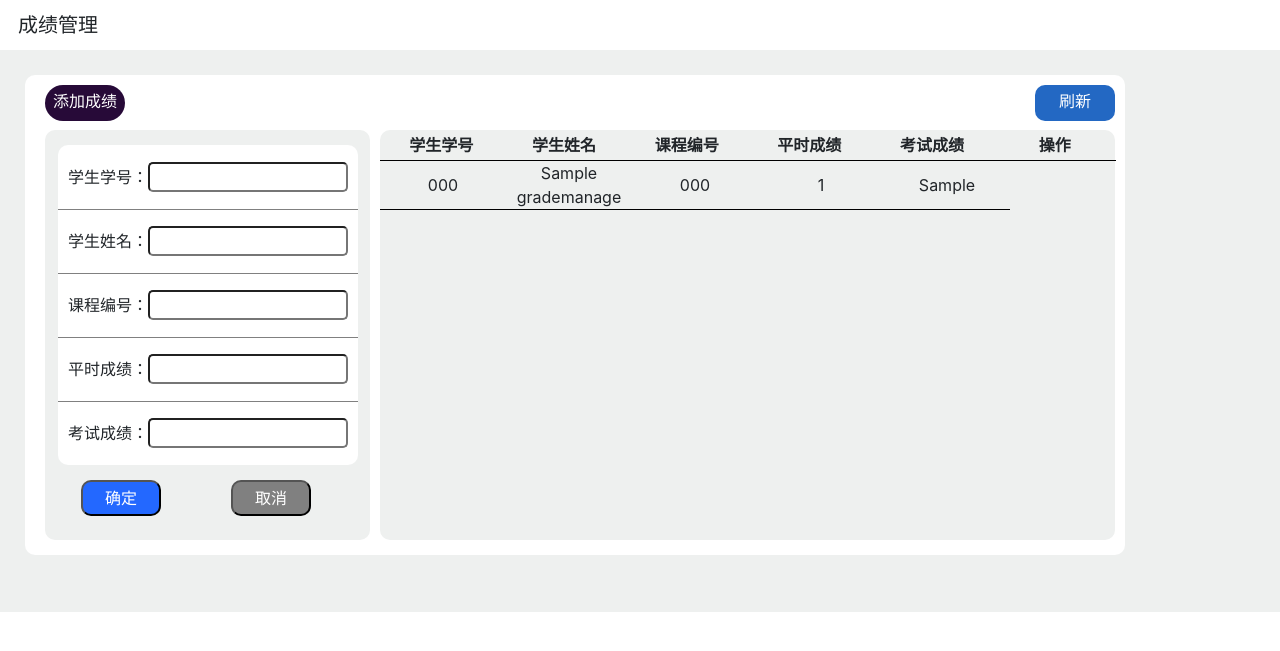
After one commit to zou9229/teach, a Django app: page /grade/ in a window 1280 px wide. The commit adds this page. Shown: the top 651 px of the page. Run offline with Django 3.2, Linux system fonts and the light colour scheme; tables that the repository leaves empty hold one stand-in row (values such as "Sample post"); some libraries are stand-ins or nearby versions.

Commit message:
注册登录，成绩课程添加，主键外键关联

```diff
--- a/教师教学管理系统/static/css/manage.css
+++ b/教师教学管理系统/static/css/manage.css
@@ -1,7 +1,4 @@
-.lie{
-	width: 106px;
-	height: 30px;
-}
+
 /*#table{
 	border-collapse: collapse;
 	border-spacing: 0;
--- a/教师教学管理系统/static/css/page10.css
+++ b/教师教学管理系统/static/css/page10.css
@@ -3,6 +3,10 @@
 	margin : 0px;
 	/*设置内边距：给一个值，设置上下左右*/
 	padding : 0px;
+}
+.lie{
+	width: 126px;
+	height: 30px;
 }
 .top{
 	width: 100%;
@@ -88,8 +92,8 @@
 }
 .srk{
 	width: 200px;
-	height: 20px;
-	border-radius: 10px;
+	height: 30px;
+	border-radius: 5px;
 }
 .srke{
 	height: 90px;
@@ -119,3 +123,11 @@
 	left: 186px;
 	background: rgb(128,128,128);
 }
+.midleftmid{
+	position: absolute;
+	margin-top: -475px;
+	margin-left: 150px;
+	width: 390px;
+	height: 45px;
+	background: white;
+}
--- a/教师教学管理系统/static/js/s.js
+++ b/教师教学管理系统/static/js/s.js
@@ -2,8 +2,10 @@ function regist(){
 //	window.alert("beidianji")
 	$("#register").fadeIn(1000)
 	$("#show").fadeIn(1000)
+	$("#error").fadeIn(0)
 }
 function close1(){
 	$("#register").fadeOut(1000)
 	$("#show").fadeOut(1000)
+	$("#error").fadeOut(1000)
 }
--- a/教师教学管理系统/教学管理/models.py
+++ b/教师教学管理系统/教学管理/models.py
@@ -2,8 +2,8 @@ from django.db import models
 
 # Create your models here.
 
-class grademanage(models.Model):
-    classnumber = models.CharField(max_length=10,unique=True)
+class classmanage(models.Model):
+    classnumber = models.CharField(max_length=10,primary_key=True)
     classname = models.CharField(max_length=10,unique=True)
     classteacher = models.CharField(max_length=5)
     classgrade = models.IntegerField(max_length=3)
@@ -11,4 +11,37 @@ class grademanage(models.Model):
     classintroduce = models.CharField(max_length=60)
 
     def __str__(self):
-        return 'grademanage : %s' % self.classname
+        return 'classmanage : %s' % self.classname
+        pass
+
+
+class grademanage(models.Model):
+	stunumber = models.CharField(max_length=10)
+	stuname = models.CharField(max_length=10)
+	classnumber = models.CharField(max_length=20)
+	classnumber = models.ForeignKey(classmanage,on_delete=models.CASCADE)
+	normalgrade = models.IntegerField(max_length=3)
+	testgrade = models.CharField(max_length=3)
+
+	class Meta:
+		unique_together = ("stunumber", "classnumber")
+
+	def __str__(self):
+		return 'grademanage : %s' % self.stuname
+		pass
+
+class users(models.Model):
+	SEX = (
+		('male','男'),
+		('feamale','女')
+		)
+	username = models.CharField(max_length=10)
+	password = models.CharField(max_length=128)
+	sex = models.CharField(max_length=8,choices=SEX)
+	age = models.IntegerField(max_length=18)
+	create = models.DateTimeField(auto_now_add=True)
+	login = models.DateTimeField(auto_now=True)
+
+	def __str__(self):
+		return 'user : %s' % self.username
+		pass
--- /dev/null
+++ b/教师教学管理系统/教学管理/templates/grade.html
@@ -0,0 +1,53 @@
+{% extends "manage.html" %}
+
+{% block top %}
+    <center>成绩管理</center>
+{% endblock %}
+
+{% block midleft %}
+    <form name="input" id="classman" action="/grade/" method="post" >
+        {% csrf_token %}
+        <tr height="35px"><td><center>学生学号：<input class="srk" type="text" name="stunumber"/></center></td></tr>
+        <tr height="35px"><td><center>学生姓名：<input class="srk" type="text" name="stuname"/></center></td></tr>
+        <tr height="35px"><td><center>课程编号：<input class="srk" type="text" name="classnumber"/></center></td></tr>
+        <tr height="35px"><td><center>平时成绩：<input class="srk" type="text" name="normalgrade"/></center></td></tr>
+        <tr height="35px"><td><center>考试成绩：<input class="srk" type="text" name="testgrade"/></center></td></tr>
+        <input class="ok" style="color: white;" type="submit" value="确定">
+        <button class="cancel" style="color: white;" type="reset" value="Reset">取消</button>
+    </form>
+{% endblock %}
+
+{% block midrightop %}
+    <th class="lie"><center>学生学号</center></th>
+    <th class="lie"><center>学生姓名</center></th>
+    <th class="lie"><center>课程编号</center></th>
+    <th class="lie"><center>平时成绩</center></th>
+    <th class="lie"><center>考试成绩</center></th>
+    <th class="lie"><center>操作</center></th>
+{% endblock %}
+
+{% block midrightdown %}
+    {% for r in tr %}
+    <tr style="border-bottom:1px solid black;">
+        <td class="lie"><center>{{ r.stunumber }}</center></td>
+        <td class="lie"><center>{{ r.stuname }}</center></td>
+        <td class="lie"><center>{{ r.classnumber.classnumber }}</center></td>
+        <td class="lie"><center>{{ r.normalgrade }}</center></td>
+        <td class="lie"><center>{{ r.testgrade }}</center></td>
+        {% empty %}
+        <td><font size="7">没有数据</font></td>
+    </tr>
+    {% endfor %}
+{% endblock %}
+
+{% block refresh %}
+    <a href="/grade/"  style="text-decoration: none;">
+        <div class="midrightfont" style="color: white;">刷新</div>
+    </a>
+{% endblock %}
+
+{% block title %}
+    <div class="midleftfont" style="color:white">
+        添加成绩
+    </div>
+{% endblock %}
--- a/教师教学管理系统/教学管理/templates/manage.html
+++ b/教师教学管理系统/教学管理/templates/manage.html
@@ -3,42 +3,50 @@
 	<head>
 		<meta charset="UTF-8">
 		<title></title>
-		<link rel="stylesheet" href="/static/css/manage.css" />
+		<link rel="stylesheet" href="/static/css/page10.css" />
+        <link rel="stylesheet" href="/static/css/bootstrap.min.css">
 	</head>
 	<body>
-		<table rules="rows" border="0px" cellpadding="0" class="table">
-			<thead>
-				<tr>
-			        <th class="lie"><center>课程编号</center></th>
-			        <th class="lie"><center>课程名称</center></th>
-			        <th class="lie"><center>任课老师</center></th>
-			        <th class="lie"><center>课程学分</center></th>
-			        <th class="lie"><center>开课院系</center></th>
-			        <th class="lie"><center>课程简介</center></th>
-			        <th class="lie"><center>操作</center></th>
-		        </tr>
-		    </thead>
-		    <tbody>
-		    	<tr>
-			        <td class="lie"><center>row 1, cell 1</center></td>
-			        <td class="lie"><center>row 1, cell 1</center></td>
-			        <td class="lie"><center>row 1, cell 1</center></td>
-			        <td class="lie"><center>row 1, cell 1</center></td>
-			        <td class="lie"><center>row 1, cell 1</center></td>
-			        <td class="lie"><center>row 1, cell 1</center></td>
-			        <td class="lie"><center>row 1, cell 1</center></td>
+		<div class="top">
+			<div class="leftop">{% block top %}{% endblock %}</div>
+		</div>
+		<div class="mid">
+			<div class="midmid"></div>
+			<div class="midmidleft">
+				<table rules="rows" border="0px" cellpadding="0" class="letftable">
+					<col/>
+                    {% block midleft %}{% endblock %}
+				</table>
+			</div>
+			<div  class="midmidright">
+				<!--<iframe src="classmanage.html" name="mid" class="miding" scrolling="no" frameborder="0" style="width:100%;height:100%;">
 
-			    </tr>
-			    <tr>
-			        <td class="lie"><center>row 2, cell 1</center></td>
-			        <td class="lie"><center>row 2, cell 1</center></td>
-			        <td class="lie"><center>row 2, cell 1</center></td>
-			        <td class="lie"><center>row 2, cell 1</center></td>
-			        <td class="lie"><center>row 2, cell 1</center></td>
-			        <td class="lie"><center>row 2, cell 1</center></td>
-			        <td class="lie"><center>row 2, cell 1</center></td>
-			    </tr>
-		    </tbody>
-		</table>
+				</iframe>	-->
+				<table rules="none" border="0px" cellpadding="0" id="table">
+					<thead style="display:block; width:736px;">
+						<tr style="border-bottom:1px solid black;">
+                            {% block midrightop %}{% endblock %}
+				        </tr>
+				    </thead>
+				    <tbody style="display:block; width:736px; height:380px; overflow:auto;">
+                        {% block midrightdown %}{% endblock %}
+				    </tbody>
+				</table>
+			</div>
+            {% block refresh %}{% endblock %}
+            {% block title %}{% endblock %}
+			<div class="midleftmid">
+                {% if error %}
+                <div id = "error" class="alert alert-danger alert-dismissible" role="alert">
+                    <button type="button" class="close" data-dismiss="alert" aria-label="Close" onclick="close1();">
+                        <span aria-hidden="true">&times;</span>
+                    </button>
+                    {{ error }}
+                </div>
+                {% endif %}
+			</div>
+		</div>
 	</body>
+	<script type="text/javascript" src="/static/js/jquery-2.1.0.js"></script>
+    <script type="text/javascript" src="/static/js/s.js"></script>
 </html>
--- a/教师教学管理系统/教学管理/views.py
+++ b/教师教学管理系统/教学管理/views.py
@@ -7,7 +7,7 @@ from django.shortcuts import render_to_response
 
 import random
 
-from 教学管理.models import grademanage
+from 教学管理.models import classmanage,grademanage, users
 
 
 def index(request):
@@ -27,27 +27,111 @@ def page10(request):
 		classAcademy = request.POST['classAcademy']
 		classintroduce = request.POST['classintroduce']
 
+		try:
+			classnumber = classmanage.objects.get(classnumber=classnumber)
+		except classmanage.DoesNotExist:
+			grade = classmanage.objects.create(
+				classnumber=classnumber,
+				classname = classname,
+				classteacher = classteacher,
+				classgrade = classgrade,
+				classAcademy = classAcademy,
+				classintroduce = classintroduce
+			)
 
-		grade = grademanage.objects.create(
-			classnumber=classnumber,
-			classname = classname,
-			classteacher = classteacher,
-			classgrade = classgrade,
-			classAcademy = classAcademy,
-			classintroduce = classintroduce
-		)
-
-		rows = grademanage.objects.filter()
+			rows = classmanage.objects.filter()
+			data = {
+				'tr':rows
+			}
+			return render(request,'page10.html',data)
+		else:
+			rows = classmanage.objects.filter()
+			data = {
+				'tr': rows,
+				'error': '课程已存在！'
+			}
+			return render(request, 'page10.html', data)
+	else:
+		rows = classmanage.objects.filter()
 		data = {
-			'tr':rows
+			'tr': rows
 		}
 		return render(request,'page10.html',data)
+
+def grade(request):
+	if request.method == 'POST':
+		stunumber = int(request.POST['stunumber'])
+		stuname = request.POST['stuname']
+		classnumber = request.POST['classnumber']
+		normalgrade = int(request.POST['normalgrade'])
+		testgrade = request.POST['testgrade']
+
+		classnumber = classmanage.objects.get(classnumber=classnumber)
+		if len(grademanage.objects.filter(stunumber=stunumber,classnumber=classnumber)) == 0:
+			grade =grademanage.objects.create(
+				stunumber=stunumber,
+				stuname = stuname,
+				classnumber = classnumber,
+				normalgrade = normalgrade,
+				testgrade = testgrade
+			)
+
+			rows = grademanage.objects.filter()
+			data = {
+				'tr':rows
+			}
+			return render(request,'grade.html',data)
+		else:
+			rows = grademanage.objects.filter()
+			data = {
+				'tr': rows,
+				'error': '此记录已存在！'
+			}
+			return render(request, 'grade.html', data)
 	else:
 		rows = grademanage.objects.filter()
 		data = {
 			'tr': rows
 		}
-		return render(request,'page10.html',data)
+		return render(request,'grade.html',data)
 
-def classmanage(request):
-	return render(request,'classmanage,html')
+def register(request):
+	if request.method == 'POST':
+		username = request.POST['username']
+		password = request.POST['password']
+		password2 = request.POST['password2']
+		sex = request.POST['sex']
+		age = request.POST['age']
+
+		if password != password2:
+			return render(request,'index.html',{'error':'两次输入密码不一致！'})
+
+		user = users.objects.create(
+			username = username,
+			password = password,
+			sex = sex,
+			age = age
+		)
+		return redirect("/index/")
+	else:
+		return render(request,'index.html')
+	pass
+
+def login(request):
+	if request.method == 'POST':
+		username = request.POST['username']
+		password = request.POST['password']
+
+		try:
+			user = users.objects.get(username=username)
+		except users.DoesNotExist:
+			return render(request,'index.html',{'error':'用户不存在！'})
+
+		if user.password == password:
+			request.session['uid'] = user.id
+			request.session['username'] = user.username
+			return render(request,'page1.html')
+		else:
+			return render(request,'index.html',{'error':'密码错误！'})
+	else:
+		return render(request,'index.html')
--- a/教师教学管理系统/教师教学管理系统/urls.py
+++ b/教师教学管理系统/教师教学管理系统/urls.py
@@ -21,9 +21,10 @@ from 教学管理 import views
 
 urlpatterns = [
     path('admin/', admin.site.urls),
-    path('index/',views.index),
-    path('page1/',views.page1),
+    path('',views.index),
+    path('page1/',views.login),
+    path('index/',views.register),
     path('page10/',views.page10),
-    path('classmanage/',views.classmanage),
+    path('grade/',views.grade),
 ]
 urlpatterns += static(settings.STATIC_URL, document_root=settings.STATIC_ROOT)
```
Also changed, not shown: 教师教学管理系统/static/css/index.css (+30 -4 lines), 教师教学管理系统/static/css/page1.css (+10 -1 lines), 教师教学管理系统/教学管理/templates/index.html (+28 -10 lines), 教师教学管理系统/教学管理/templates/page1.html (+7 -1 lines), 教师教学管理系统/教学管理/templates/page10.html (+13 -14 lines), 教师教学管理系统/static/img/bg2.jpg.
